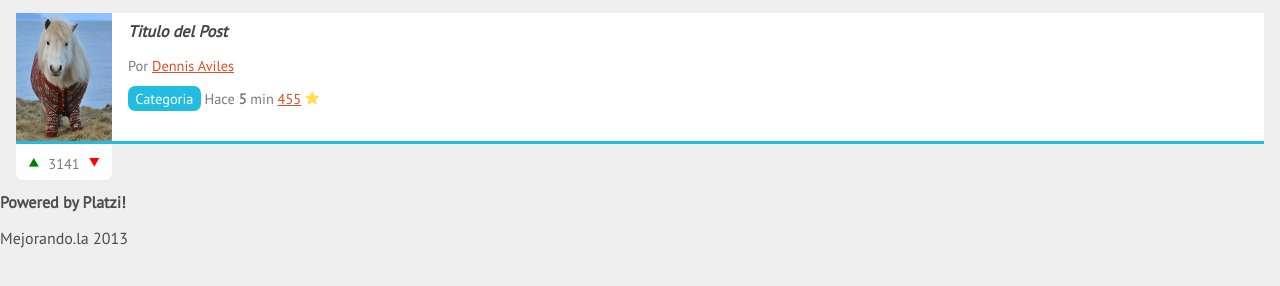
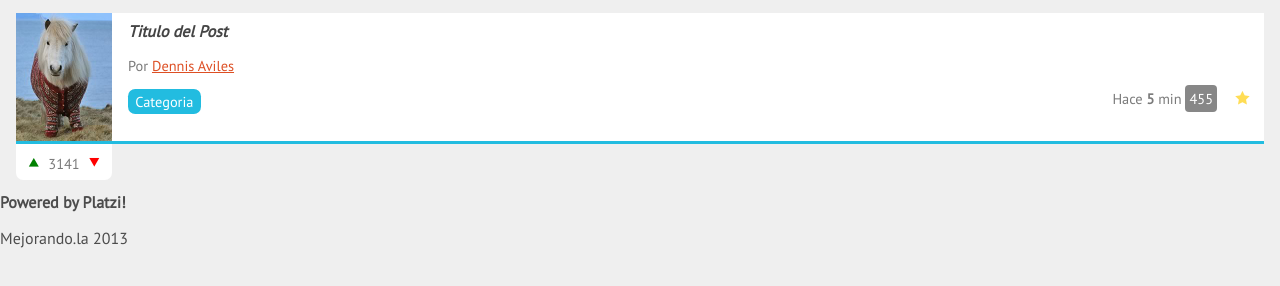
Before and after one commit to dennisaviles/pinche_america, a plain HTML site: page index.html in a window 1280 px wide. Shown: the part 136-422 px from the top of the page. Drawn offline with Linux system fonts and the light colour scheme.

Commit message:
codigo de comentarios

```diff
--- a/estilos.css
+++ b/estilos.css
@@ -143,8 +143,21 @@ nav #publicar_nav a
 	color: #7A7A7A;
 	font-size: 0.9em;
 }
+#contenido .item .datos_item
+{
+	text-align: right;
+}
+#contenido .item .datos_item .comentarios_item
+{
+	background: #878787;
+	border-radius: 4px;
+	color: white;
+	padding: 4px;
+	text-decoration: none;
+}
 #contenido .item .datos_item .guardar_item
 {
+	margin: 0 1em;
 	text-decoration: none;
 }
 #contenido .item .datos_item .guardar_item:after
@@ -158,6 +171,7 @@ nav #publicar_nav a
 	background: #22BCE0;
 	border-radius: 0.5em;
 	color: white;
+	float: left;
 	padding: 0.2em 0.5em;
 	text-decoration: none;
 }
```
